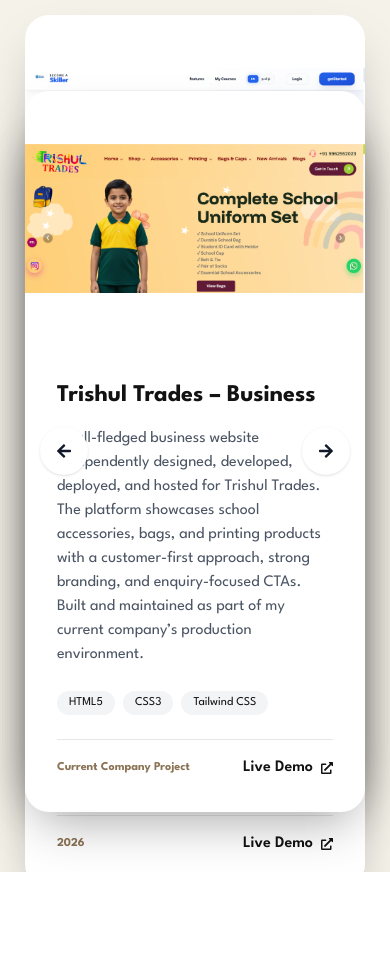
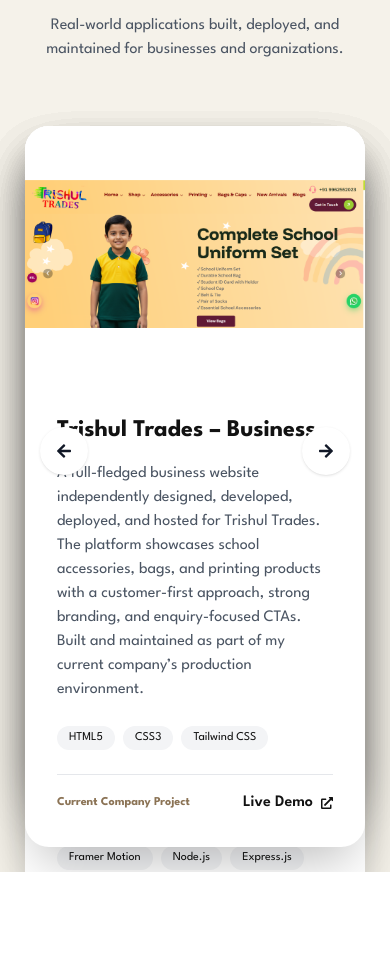
Before and after one commit to kannanVS007/React-portfolio, a React (Vite) app: page / in a window 390 px wide. Shown: the part 2220-3173 px from the top of the page. Built offline with nearby package versions, Linux system fonts and the light colour scheme.

Commit message:
prj comp updated

```diff
--- a/src/components/sections/Projects.jsx
+++ b/src/components/sections/Projects.jsx
@@ -149,8 +149,7 @@
                 </div>
 
                 {/* Carousel */}
-                <div className="relative h-[650px] md:h-[550px] flex items-center justify-center">
-
+                <div className="relative mt-10 h-[650px] md:h-[550px] flex items-start md:items-center justify-center">
                     {/* Nav Buttons */}
                     <div className="absolute inset-x-0 top-1/2 -translate-y-1/2 flex justify-between px-6 z-40">
                         <button
```
